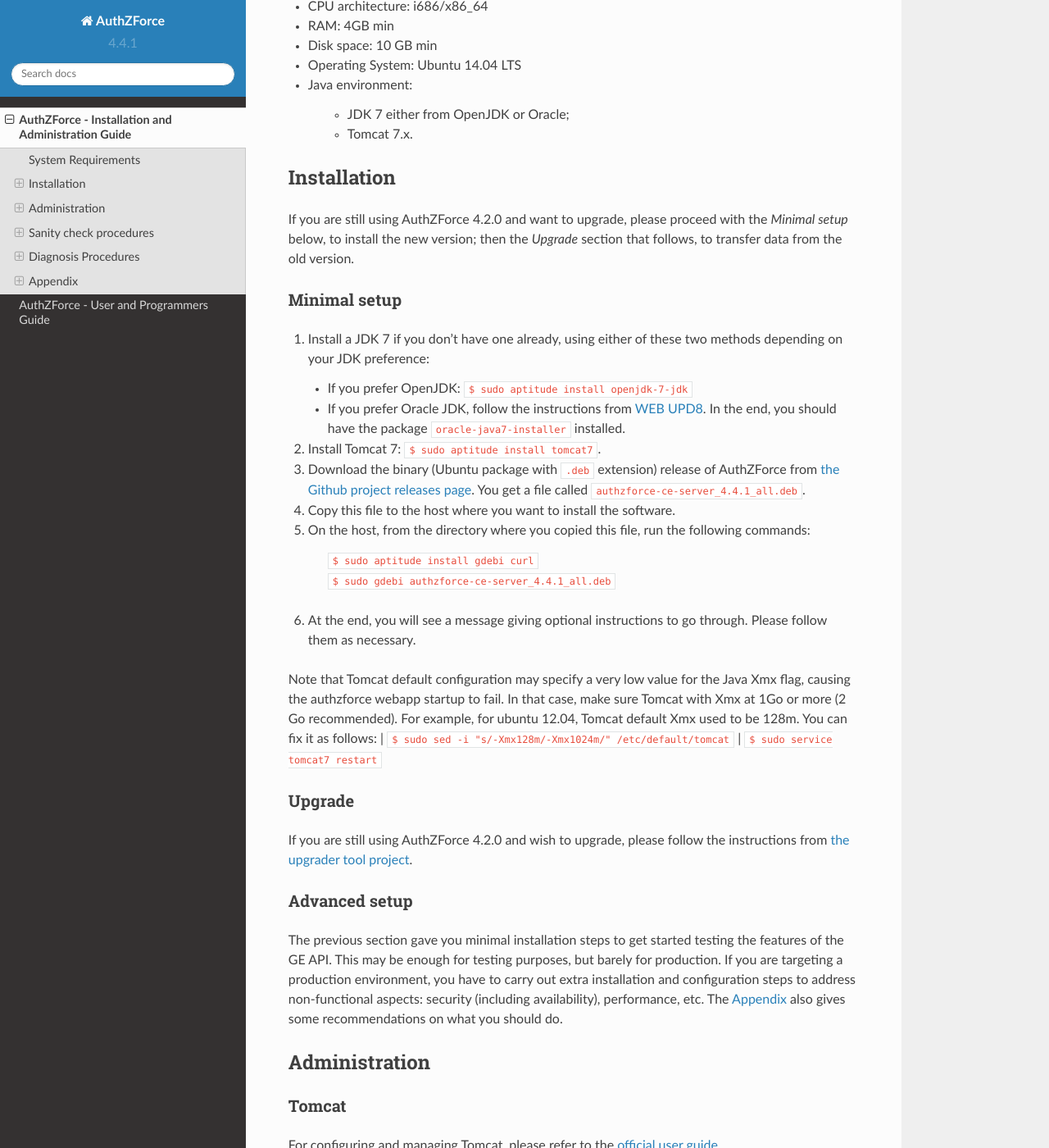
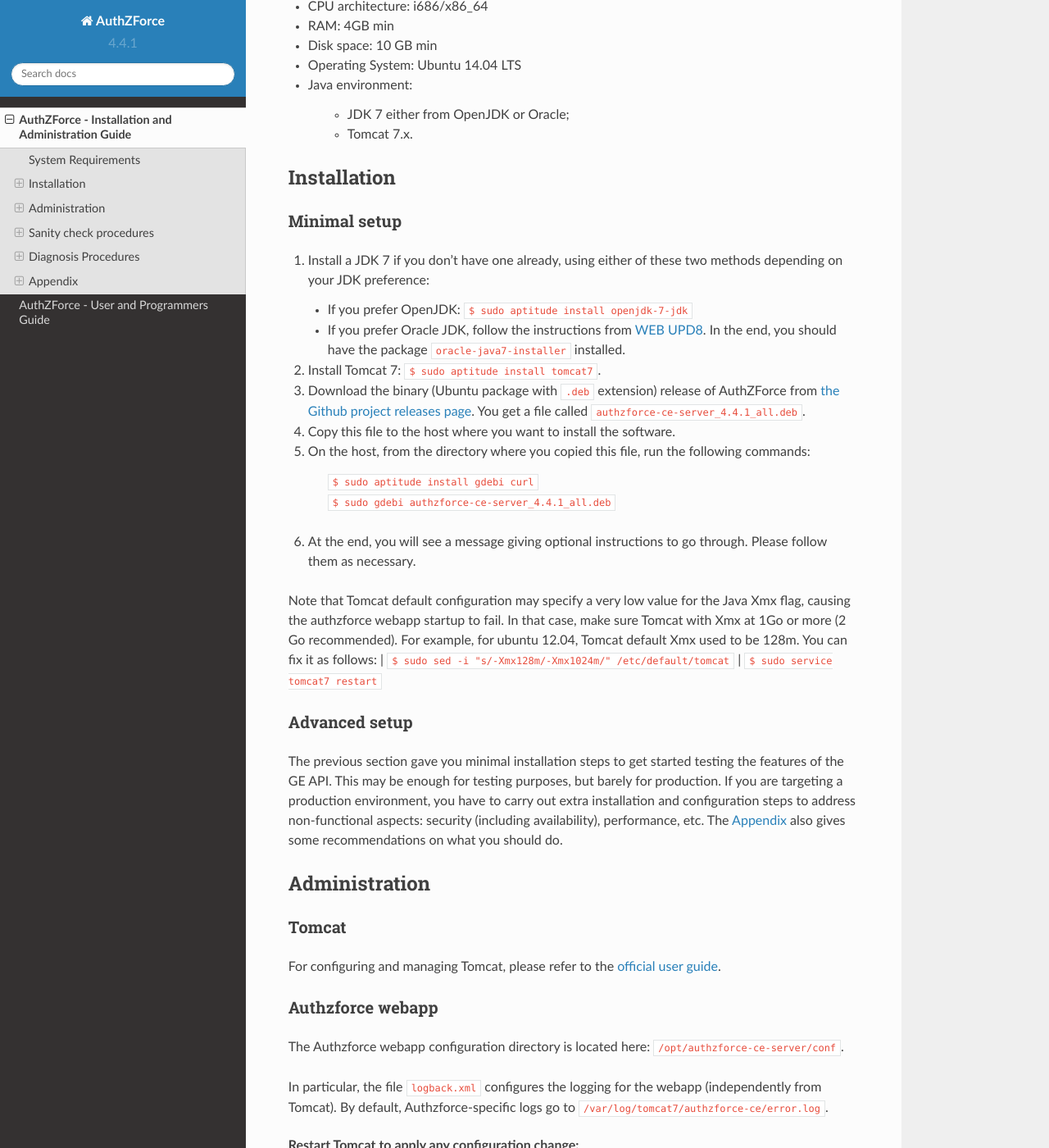
Before and after one commit to authzforce/fiware, a Sphinx documentation site: the page built from doc/InstallationAndAdministrationGuide.rst, in a window 1280 px wide and 1400 px high, scrolled down 316 px. Shown: the whole window at 82% size. Built offline with Sphinx 7.4.7 and the Read the Docs theme 2.0.0, drawn with Linux system fonts in a browser that asks for light colours; formulas are drawn with MathJax 3.

Commit message:
Removed upgrader info that is available only since 5.x versions not in 4.x

```diff
--- a/doc/InstallationAndAdministrationGuide.rst
+++ b/doc/InstallationAndAdministrationGuide.rst
@@ -20,7 +20,6 @@
 
 Installation
 ============
-If you are still using AuthZForce 4.2.0 and want to upgrade, please proceed with the *Minimal setup* below, to install the new version; then the *Upgrade* section that follows, to transfer data from the old version.
 
 Minimal setup
 -------------
@@ -42,9 +41,6 @@
 | ``$ sudo sed -i "s/-Xmx128m/-Xmx1024m/" /etc/default/tomcat``
 | ``$ sudo service tomcat7 restart``
 
-Upgrade
--------
-If you are still using AuthZForce 4.2.0 and wish to upgrade, please follow the instructions from `the upgrader tool project <https://github.com/authzforce/server/tree/release-4.4.1/upgrader/src/main/README.md>`_.
 
 Advanced setup
 --------------
```
